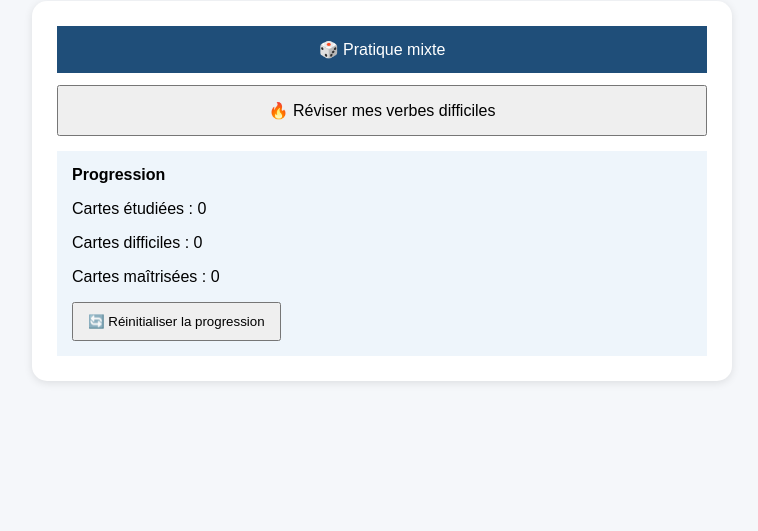
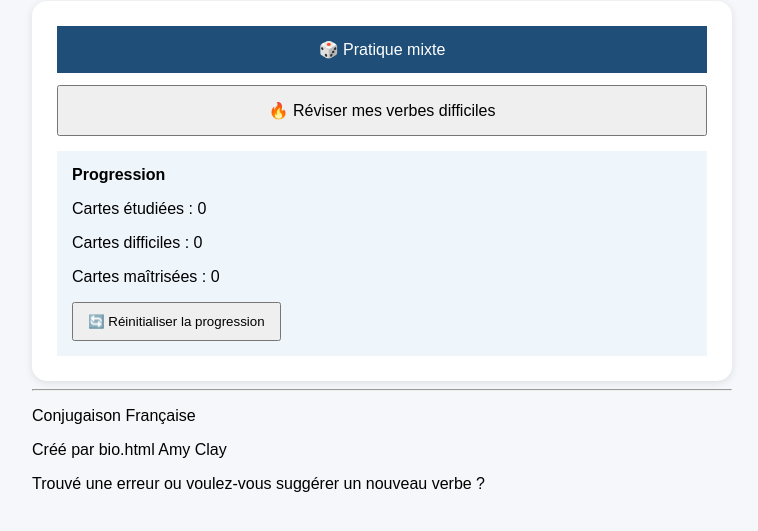
Before and after one commit to amyc000/french-verb-practice, a plain HTML site: page index.html in a window 1280 px wide. Shown: the part 99-630 px from the top of the page, without its empty margins (258-1016 px from the left). Drawn offline with Linux system fonts and the light colour scheme.

Commit message:
Update index.html

```diff
--- a/index.html
+++ b/index.html
@@ -95,7 +95,34 @@
         </div>
 
     </div>
+<footer class="footer">
 
+    <hr>
+
+    <p>
+        Conjugaison Française
+    </p>
+
+    <p>
+        Créé par
+        bio.html
+            Amy Clay
+        </a>
+    </p>
+
+    <p>
+        Trouvé une erreur ou voulez-vous suggérer
+        un nouveau verbe ?
+    </p>
+
+    <p>
+        <a
+            hrefe.com/YOUR-FORM-LINK
+            🚩 Signaler un problème
+        </a>
+    </p>
+
+</footer>
     <script src="verbs.js"></script>
     <script src="app.js"></script>
 
```
